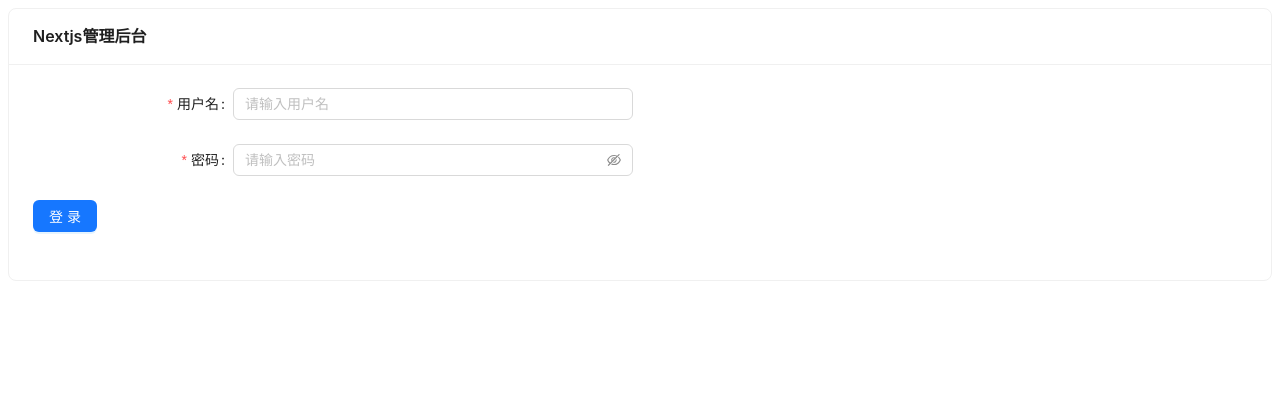
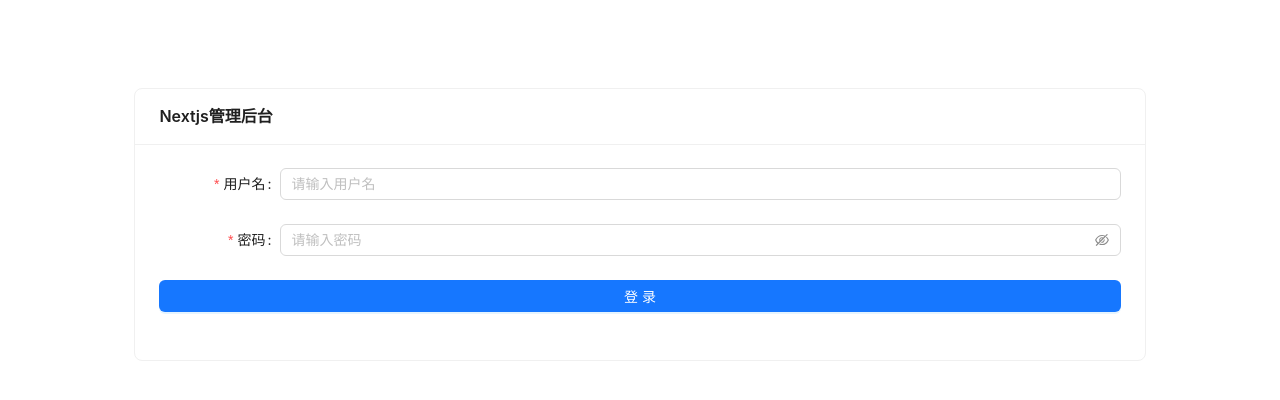
Before and after one commit to GalenZhang/nextjs-learning, a Next.js app: page /admin/login in a window 1280 px wide. Shown: the top 400 px of the page. Built offline with nearby package versions, Linux system fonts and the light colour scheme.

Commit message:
login page

```diff
--- /dev/null
+++ b/app/admin/_components/PageContainer.tsx
@@ -0,0 +1,14 @@
+'use client'
+import { Card } from 'antd'
+
+function PageContainer({
+    children, title
+}: {
+    children: React.ReactNode, title: string
+}) {
+    return (
+        <Card title={title}>{children}</Card>
+    )
+}
+
+export default PageContainer
--- /dev/null
+++ b/app/admin/dashboard/page.tsx
@@ -0,0 +1,12 @@
+import React from 'react'
+import PageContainer from '../_components/PageContainer'
+
+function DashboardPage() {
+  return (
+    <PageContainer title='看板'>
+        <h1>任务看板</h1>
+    </PageContainer>
+  )
+}
+
+export default DashboardPage
--- a/app/admin/login/page.tsx
+++ b/app/admin/login/page.tsx
@@ -1,24 +1,30 @@
 'use client'
 import { Card, Button, Form, Input } from "antd"
+import { useRouter } from "next/navigation"
 
 function LoginPage() {
+    const nav = useRouter()
     return (
-        <div className="login-form">
-            <Card title="Nextjs管理后台">
+        <div className="login-form pt-20">
+            <Card title="Nextjs管理后台" className="w-4/5 mx-auto">
                 <Form name="basic"
-                    labelCol={{ span: 8 }}
-                    wrapperCol={{ span: 16 }}
-                    style={{ maxWidth: 600 }}
-                    initialValues={{ remember: true }}
-                    onFinish={() => {}}
-                    onFinishFailed={() => {}}
-                    autoComplete="off">
+                    labelCol={{ span: 3 }}
+                    onFinish={async (v) => {
+                        console.log('login param', v)
+                        const res = await fetch('/api/admin/login', {
+                            method: 'POST',
+                            body: JSON.stringify(v)
+                        }).then(res => res.json())
+                        console.log('res', res)
+                        nav.push('/admin/dashboard')
+                    }}
+                >
                     <Form.Item
                         label="用户名"
                         name="username"
                         rules={[{ required: true, message: '请输入用户名!' }]}
                     >
-                        <Input placeholder="请输入用户名"/>
+                        <Input placeholder="请输入用户名" />
                     </Form.Item>
 
                     <Form.Item
@@ -26,10 +32,10 @@
                         name="password"
                         rules={[{ required: true, message: '请输入密码!' }]}
                     >
-                        <Input.Password placeholder="请输入密码"/>
+                        <Input.Password placeholder="请输入密码" />
                     </Form.Item>
                     <Form.Item>
-                        <Button type="primary" htmlType="submit">登录</Button>
+                        <Button block type="primary" htmlType="submit">登录</Button>
                     </Form.Item>
                 </Form>
             </Card>
--- /dev/null
+++ b/app/api/admin/login/route.ts
@@ -0,0 +1,13 @@
+import { NextRequest, NextResponse } from "next/server"
+export const POST = async (req: NextRequest) => {
+    const data = await req.json()
+    console.log('server login param', data)
+    return NextResponse.json({
+      success: true,
+      errorMessage: '登录成功'
+    }, {
+        headers: {
+            'Set-Cookie': 'admin-token=123;Path=/'
+        }
+    })
+  }
```
Also changed, not shown: middleware.ts (added, +13 -0 lines).
